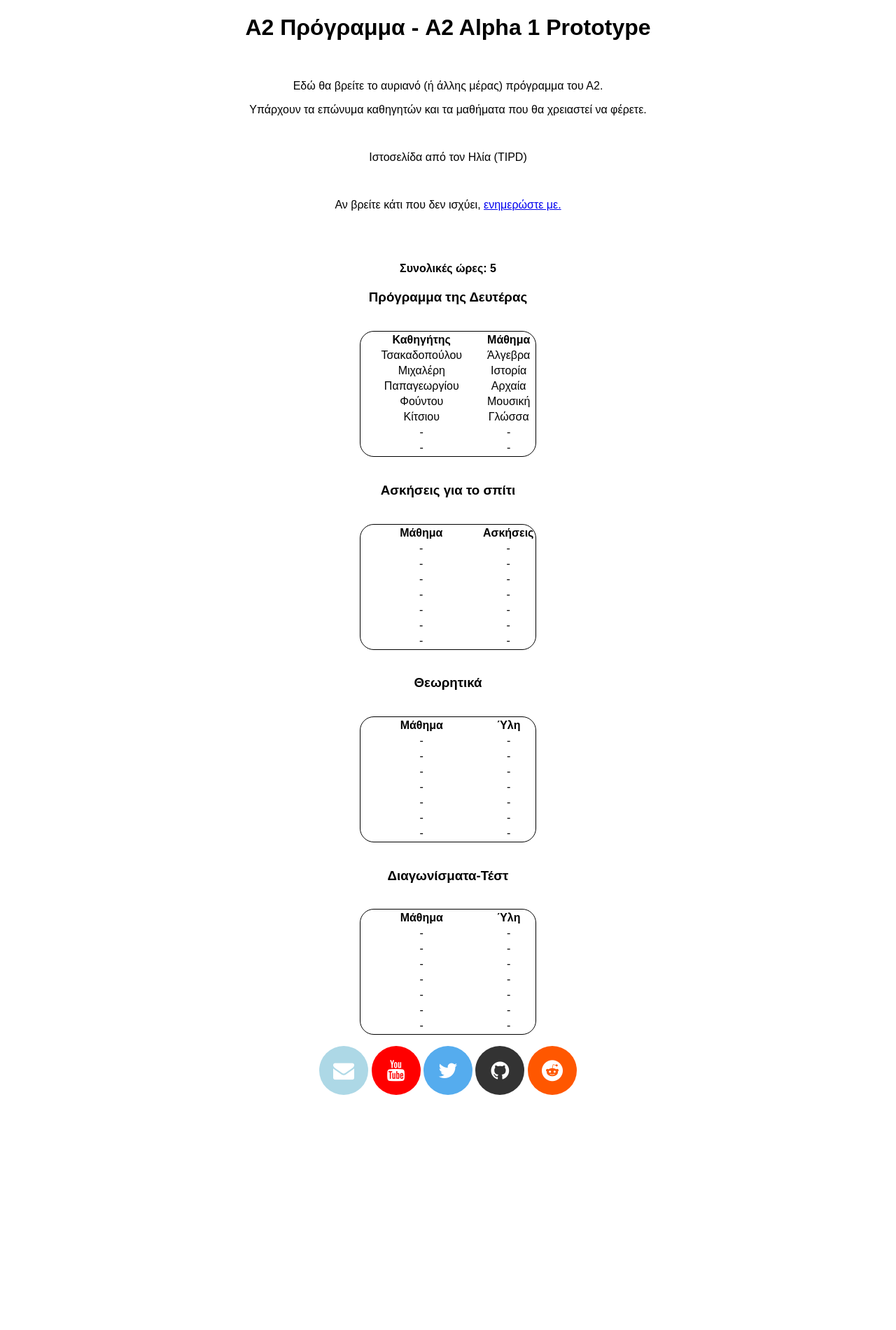
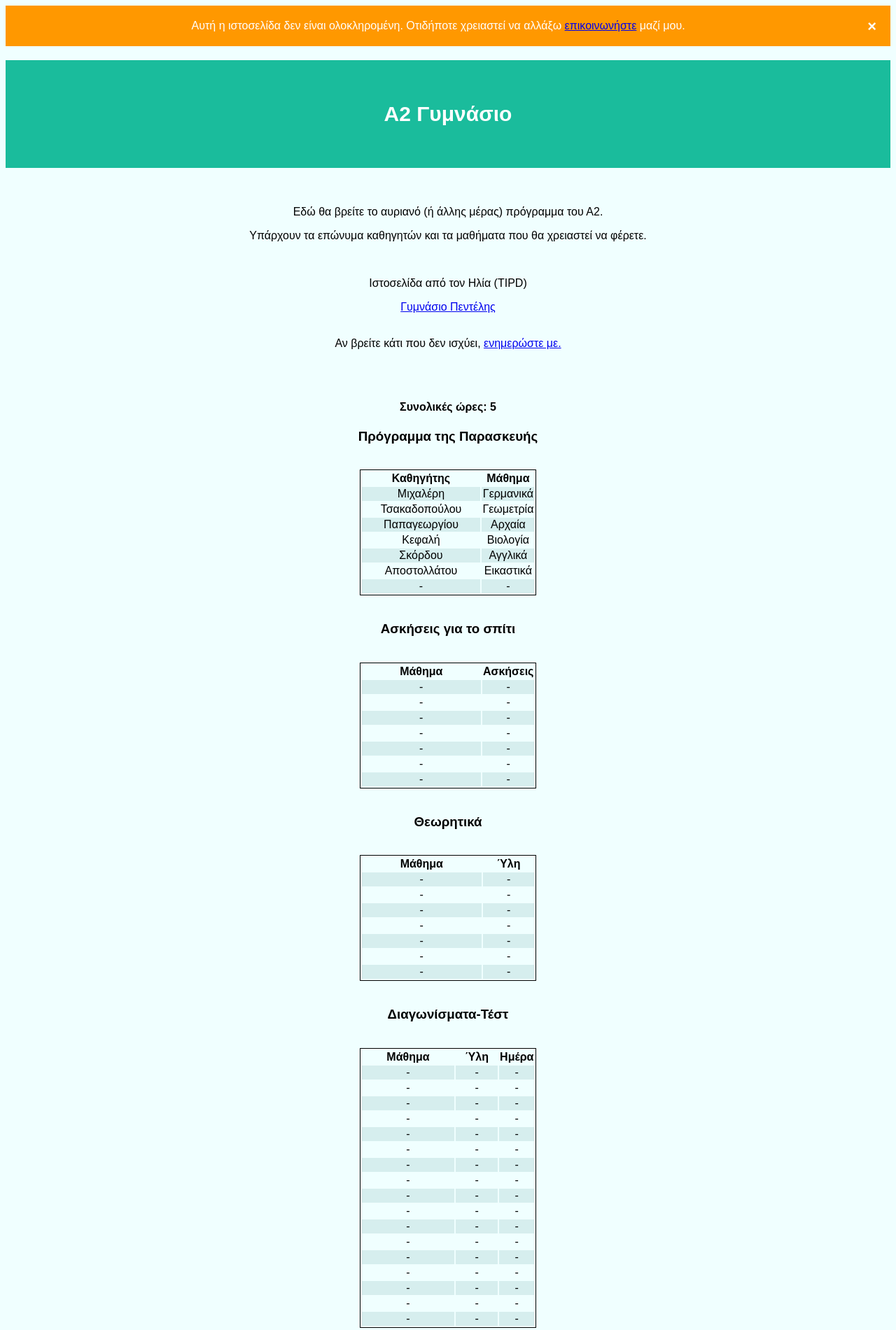
Before and after one commit to TIPDYT/A2-school, a plain HTML site: page index.html in a window 1280 px wide. Shown: the top 1901 px of the page at 70% size. Before the commit the page ends 1581 px from the top, so only its background shows below. Drawn offline with nearby package versions, Linux system fonts and the light colour scheme; a web font is replaced by a local one.

Commit message:
Add files via upload

```diff
--- a/index.css
+++ b/index.css
@@ -1,6 +1,64 @@
 body {
     text-align: center;
     font-family: 'Arial';
+    background-color: azure;
+}
+html {
+    scroll-behavior: smooth;
+}
+.alert {
+    padding: 20px;
+    background-color: #ff9800;
+    color: white;
+    margin-bottom: 15px;
+}
+.closebtn1 {
+    margin-left: 15px;
+    color: white;
+    font-weight: bold;
+    float: right;
+    font-size: 22px;
+    line-height: 20px;
+    cursor: pointer;
+    transition: 0.3s;
+}
+.closebtn1:hover {
+    color: black;
+}
+.btn {
+    border: 2px solid black;
+    background-color: white;
+    color: black;
+    border-radius: 5px;
+    padding: 14px 28px;
+    font-size: 16px;
+    cursor: pointer;
+}
+.pill-nav a {
+    display: inline-block;
+    color: black;
+    text-align: center;
+    padding: 14px;
+    text-decoration: none;
+    font-size: 17px;
+    border-radius: 5px;
+  }
+
+  .pill-nav a:hover {
+    background-color: #ddd;
+    color: black;
+  }
+
+  .pill-nav a.active {
+    background-color: dodgerblue;
+    color: white;
+  }
+#title {
+    padding: 60px;
+    text-align: center;
+    background: #1abc9c;
+    color: white;
+    font-size: 30px;
 }
 #timetable th, #timetable td {
     width: 70%;
@@ -8,7 +66,6 @@ body {
 }
 #timetable {
     border: 1px solid black;
-    border-radius: 20px;
     width: 20%;
     margin-left: auto;
     margin-right: auto;
@@ -19,7 +76,6 @@ body {
 }
 #hw {
     border: 1px solid black;
-    border-radius: 20px;
     width: 20%;
     margin-left: auto;
     margin-right: auto;
@@ -30,7 +86,6 @@ body {
 }
 #learn {
     border: 1px solid black;
-    border-radius: 20px;
     width: 20%;
     margin-left: auto;
     margin-right: auto;
@@ -39,9 +94,11 @@ body {
     width: 70%;
     margin: 20px;
 }
+tr:nth-child(even) {
+    background-color: #D6EEEE;
+}
 #tests {
     border: 1px solid black;
-    border-radius: 20px;
     width: 20%;
     margin-left: auto;
     margin-right: auto;
--- a/index.html
+++ b/index.html
@@ -2,56 +2,60 @@
 <html lang="el">
     <head>
         <meta charset="UTF-8">
-        <title>Α2 Πρόγραμμα</title>
+        <title>Α2 Γυμνάσιο</title>
         <link rel="stylesheet" href="https://cdnjs.cloudflare.com/ajax/libs/font-awesome/4.7.0/css/font-awesome.min.css">
-        <link href='https://fonts.googleapis.com/css?family=ABeeZee' rel='stylesheet'>
         <link rel="stylesheet" href="index.css">
+        <script src="https://ajax.googleapis.com/ajax/libs/jquery/3.6.0/jquery.min.js"></script>
     </head>
     <body>
-        <h1 id="title">Α2 Πρόγραμμα - A2 Alpha 1 Prototype</h1>
+        <div class="alert">
+            <span class="closebtn1" onclick='this.parentElement.style.display="none";'>&times;</span>
+            Αυτή η ιστοσελίδα δεν είναι ολοκληρομένη. Οτιδήποτε χρειαστεί να αλλάξω <a href="#contact">επικοινωνήστε</a> μαζί μου.
+        </div>
+        <h1 id="title">Α2 Γυμνάσιο</h1>
         <br>
         <p id="desc1">Εδώ θα βρείτε το αυριανό (ή άλλης μέρας) πρόγραμμα του Α2.</p>
         <p id="desc2">Υπάρχουν τα επώνυμα καθηγητών και τα μαθήματα που θα χρειαστεί να φέρετε.</p>
         <br>
         <p id="siteby">Ιστοσελίδα από τον Ηλία (TIPD)</p>
+        <a href="http://gym-pentel.att.sch.gr/site/">Γυμνάσιο Πεντέλης</a><br>
         <br>
-        <p id="contactwrong">Αν βρείτε κάτι που δεν ισχύει, <a href="#contact">ενημερώστε με.</a></p>
+        <p id="contactwrong">Αν βρείτε κάτι που δεν ισχύει, <a href="mailto: tipdpap@outlook.com">ενημερώστε με.</a></p>
         <br><br>
         <h4>Συνολικές ώρες: <b>5</b></h4>
-        <h3 id="ttday">Πρόγραμμα της <b>Δευτέρας</b></h3><br>
+        <h3 id="ttday">Πρόγραμμα της <b>Παρασκευής</b></h3><br>
         <table id="timetable">
             <tr>
                 <th>Καθηγήτης</th>
                 <th>Μάθημα</th>
             </tr>
-
             <tr>
-                <td>Τσακαδοπούλου</td>
-                <td>Άλγεβρα</td>
+                <td id="t1">Μιχαλέρη</td>
+                <td id="tt1">Γερμανικά</td>
             </tr>
             <tr>
-                <td>Μιχαλέρη</td>
-                <td>Ιστορία</td>
+                <td id="t2">Τσακαδοπούλου</td>
+                <td id="tt2">Γεωμετρία</td>
             </tr>
             <tr>
-                <td>Παπαγεωργίου</td>
-                <td>Αρχαία</td>
+                <td id="t3">Παπαγεωργίου</td>
+                <td id="tt3">Αρχαία</td>
             </tr>
             <tr>
-                <td>Φούντου</td>
-                <td>Μουσική</td>
+                <td id="t4">Κεφαλή</td>
+                <td id="tt4">Βιολογία</td>
             </tr>
             <tr>
-                <td>Κίτσιου</td>
-                <td>Γλώσσα</td>
+                <td id="t5">Σκόρδου</td>
+                <td id="tt5">Αγγλικά</td>
             </tr>
             <tr>
-                <td>-</td>
-                <td>-</td>
+                <td id="t6">Αποστολλάτου</td>
+                <td id="tt6">Εικαστικά</td>
             </tr>
             <tr>
-                <td>-</td>
-                <td>-</td>
+                <td id="t7">-</td>
+                <td id="tt7">-</td>
             </tr>
         </table>
         <br>
@@ -63,32 +67,32 @@
                 <th>Ασκήσεις</th>
             </tr>
             <tr>
-                <td>-</td>
-                <td>-</td>
+                <td id="h1">-</td>
+                <td id="hh1">-</td>
             </tr>
             <tr>
-                <td>-</td>
-                <td>-</td>
+                <td id="h2">-</td>
+                <td id="hh2">-</td>
             </tr>
             <tr>
-                <td>-</td>
-                <td>-</td>
+                <td  id="h3">-</td>
+                <td  id="hh3">-</td>
             </tr>
             <tr>
-                <td>-</td>
-                <td>-</td>
+                <td id="h4">-</td>
+                <td id="hh4">-</td>
             </tr>
             <tr>
-                <td>-</td>
-                <td>-</td>
+                <td id="h5">-</td>
+                <td id="hh5">-</td>
             </tr>
             <tr>
-                <td>-</td>
-                <td>-</td>
+                <td id="h6">-</td>
+                <td id="hh6">-</td>
             </tr>
             <tr>
-                <td>-</td>
-                <td>-</td>
+                <td id="h7">-</td>
+                <td id="hh7">-</td>
             </tr>
         </table>
         <br><h3>Θεωρητικά</h3><br>
@@ -98,32 +102,32 @@
                 <th>Ύλη</th>
             </tr>
             <tr>
-                <td>-</td>
-                <td>-</td>
+                <td id="r1">-</td>
+                <td id="rr1">-</td>
             </tr>
             <tr>
-                <td>-</td>
-                <td>-</td>
+                <td id="r2">-</td>
+                <td id="rr2">-</td>
             </tr>
             <tr>
-                <td>-</td>
-                <td>-</td>
+                <td id="r3">-</td>
+                <td id="rr3">-</td>
             </tr>
             <tr>
-                <td>-</td>
-                <td>-</td>
+                <td id="r4">-</td>
+                <td id="rr4">-</td>
             </tr>
             <tr>
-                <td>-</td>
-                <td>-</td>
+                <td id="r5">-</td>
+                <td id="rr5">-</td>
             </tr>
             <tr>
-                <td>-</td>
-                <td>-</td>
+                <td id="r6">-</td>
+                <td id="rr6">-</td>
             </tr>
             <tr>
-                <td>-</td>
-                <td>-</td>
+                <td id="r7">-</td>
+                <td id="rr7">-</td>
             </tr>
         </table>
         <br><h3>Διαγωνίσματα-Τέστ</h3><br>
@@ -131,36 +135,95 @@
             <tr>
                 <th>Μάθημα</th>
                 <th>Ύλη</th>
+                <th>Ημέρα</th>
             </tr>
             <tr>
-                <td>-</td>
-                <td>-</td>
+                <td id="q1">-</td>
+                <td id="qq1">-</td>
+                <td id="qqq1">-</td>
             </tr>
             <tr>
-                <td>-</td>
-                <td>-</td>
+                <td id="q2">-</td>
+                <td id="qq2">-</td>
+                <td id="qqq2">-</td>
             </tr>
             <tr>
-                <td>-</td>
-                <td>-</td>
+                <td id="q3">-</td>
+                <td id="qq3">-</td>
+                <td id="qqq3">-</td>
             </tr>
             <tr>
-                <td>-</td>
-                <td>-</td>
+                <td id="q4">-</td>
+                <td id="qq4">-</td>
+                <td id="qqq4">-</td>
             </tr>
             <tr>
-                <td>-</td>
-                <td>-</td>
+                <td id="q5">-</td>
+                <td id="qq5">-</td>
+                <td id="qqq5">-</td>
             </tr>
             <tr>
-                <td>-</td>
-                <td>-</td>
+                <td id="q6">-</td>
+                <td id="qq6">-</td>
+                <td id="qqq6">-</td>
             </tr>
             <tr>
-                <td>-</td>
-                <td>-</td>
+                <td id="q7">-</td>
+                <td id="qq7">-</td>
+                <td id="qqq7">-</td>
+            </tr>
+            <tr>
+                <td id="q8">-</td>
+                <td id="qq8">-</td>
+                <td id="qqq8">-</td>
+            </tr>
+            <tr>
+                <td id="q9">-</td>
+                <td id="qq9">-</td>
+                <td id="qqq9">-</td>
+            </tr>
+            <tr>
+                <td id="q10">-</td>
+                <td id="qq10">-</td>
+                <td id="qqq10">-</td>
+            </tr>
+            <tr>
+                <td id="q11">-</td>
+                <td id="qq11">-</td>
+                <td id="qqq11">-</td>
+            </tr>
+            <tr>
+                <td id="q12">-</td>
+                <td id="qq12">-</td>
+                <td id="qqq12">-</td>
+            </tr>
+            <tr>
+                <td id="q13">-</td>
+                <td id="qq13">-</td>
+                <td id="qqq13">-</td>
+            </tr>
+            <tr>
+                <td id="q14">-</td>
+                <td id="qq14">-</td>
+                <td id="qqq14">-</td>
+            </tr>
+            <tr>
+                <td id="q14">-</td>
+                <td id="qq14">-</td>
+                <td id="qqq14">-</td>
+            </tr>
+            <tr>
+                <td id="q15">-</td>
+                <td id="qq15">-</td>
+                <td id="qqq15">-</td>
+            </tr>
+            <tr>
+                <td id="q16">-</td>
+                <td id="qq16">-</td>
+                <td id="qqq16">-</td>
             </tr>
         </table>
+        <br><br>
         <div id="contact">
             <ul>
                 <a href="mailto: tipdpap@outlook.com" class="fa fa-envelope"></a>
@@ -171,8 +234,5 @@
             </ul>
         </div>
     </body>
-    <script>
-        console.log("Βλέπω ότι σου αρέσει ο προγραμματισμός :)");
-        console.log("Καλή σου μέρα :)");
-    </script>
+    <script src="index.js"></script>
 </html>
--- /dev/null
+++ b/index.js
@@ -0,0 +1,3 @@
+//Easter Egg
+console.log("Βλέπω ότι σου αρέσει ο προγραμματισμός :)");
+console.log("Καλή σου μέρα :)");
```
